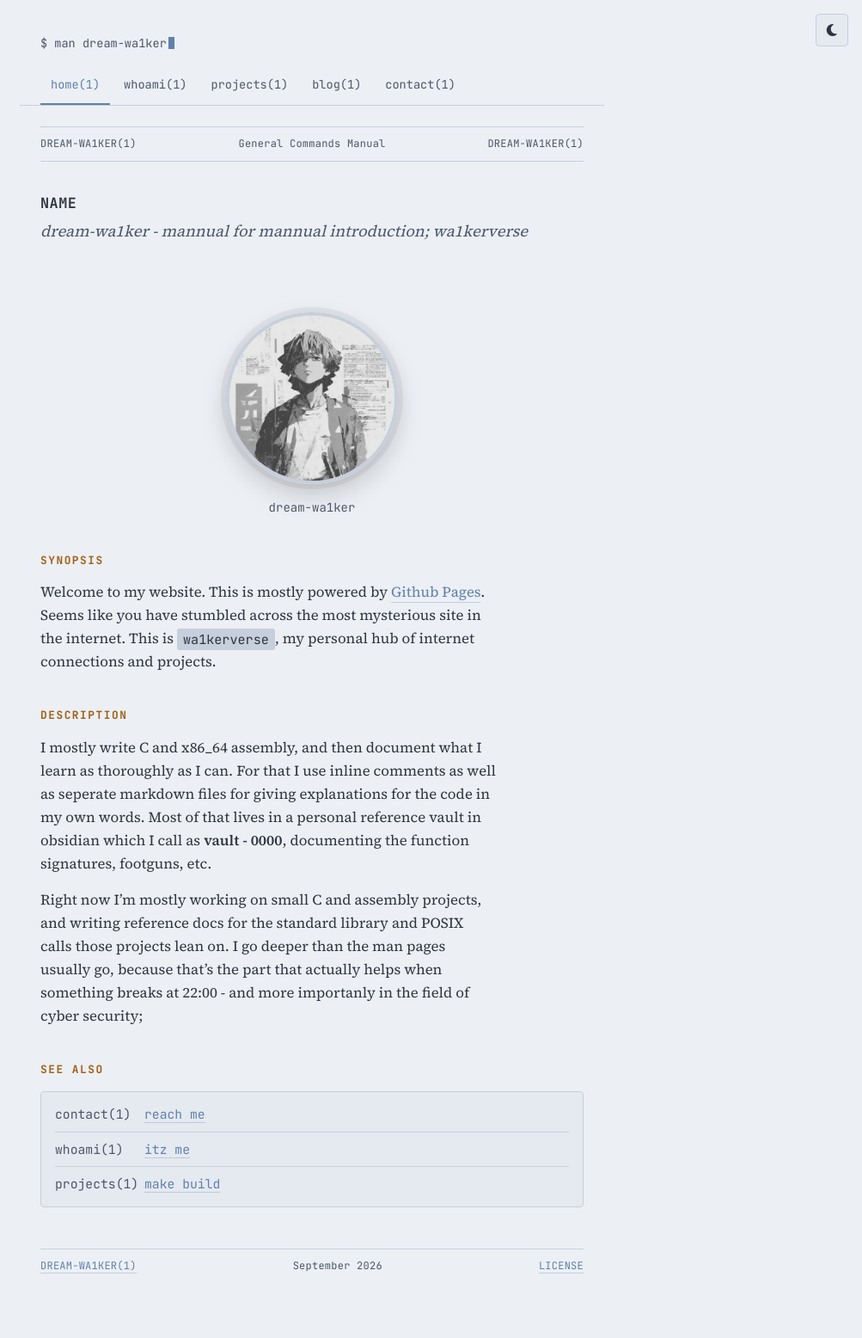
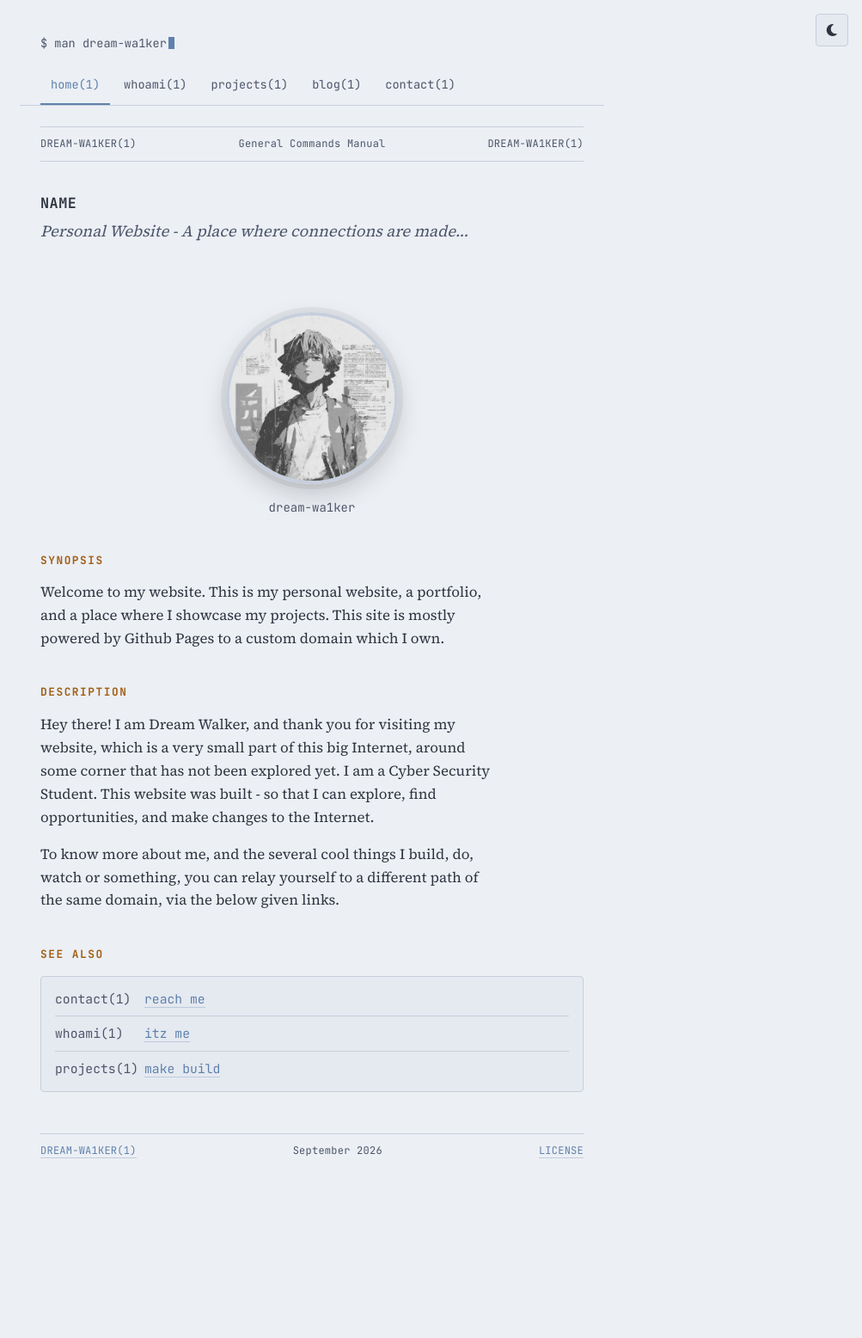
Before and after one commit to dream-wa1ker/dream-wa1ker.github.io, a Jekyll site: the page built from index.md, in a window 1280 px wide. Shown: the whole page at 86% size, without its empty margins (277-1280 px from the left). Built offline with Jekyll 4.4.1, drawn with Linux system fonts in a browser that asks for light colours; after the commit the page ends 1421 px from its top, so only the background shows below that.

Commit message:
updated site content

```diff
--- a/index.md
+++ b/index.md
@@ -7,11 +7,9 @@ prompt: man dream-wa1ker
 bar_label: DREAM-WA1KER(1)
 footer_links: true
 page_title: NAME
-tagline: "dream-wa1ker - mannual for mannual introduction; wa1kerverse"
+tagline: "Personal Website - A place where connections are made..."
 description: >-
-  This is wa1kerverse, my personal portfolio and projects hub. I am
-  dream-wa1ker, and I am a student who learns. Welcome to a mysterious
-  part of the web, this site should probably engage you.
+  This is my personal website, a portfolio, and a place where I showcase my projects. Hosted via Github Pages to a custom domain.
 ---
 <div class="profile-block">
   <img src="{{ '/assets/profile.png' | relative_url }}" alt="Profile image" class="profile-img">
@@ -22,7 +20,7 @@ description: >-
 ## Synopsis
 {: .section-label }
 <div class="description" markdown="1">
-Welcome to my website. This is mostly powered by [Github Pages](https://github.com/). Seems like you have stumbled across the most mysterious site in the internet. This is `wa1kerverse`, my personal hub of internet connections and projects.
+Welcome to my website. This is my personal website, a portfolio, and a place where I showcase my projects. This site is mostly powered by Github Pages to a custom domain which I own.
 </div>
 </section>
 
@@ -30,15 +28,10 @@ Welcome to my website. This is mostly powered by [Github Pages](https://github.c
 ## Description
 {: .section-label }
 <div class="description" markdown="1">
-I mostly write C and x86_64 assembly, and then document what I learn as thoroughly as I can.
-For that I use inline comments as well as seperate markdown files for giving explanations for the code in my own words.
-Most of that lives in a personal reference vault in obsidian which I call as **vault - 0000**,
-documenting the function signatures, footguns, etc.
 
-Right now I'm mostly working on small C and assembly projects, and writing
-reference docs for the standard library and POSIX calls those projects lean on.
-I go deeper than the man pages usually go, because that's the part that actually
-helps when something breaks at 22:00 - and more importanly in the field of cyber security;
+Hey there! I am Dream Walker, and thank you for visiting my website, which is a very small part of this big Internet, around some corner that has not been explored yet. I am a Cyber Security Student. This website was built - so that I can explore, find opportunities, and make changes to the Internet.
+
+To know more about me, and the several cool things I build, do, watch or something, you can relay yourself to a different path of the same domain, via the below given links.
 </div>
 </section>
 
```
Also changed, not shown: contact.md (+1 -1 lines), projects.md (+2 -2 lines), whoami.md (+15 -3 lines).
